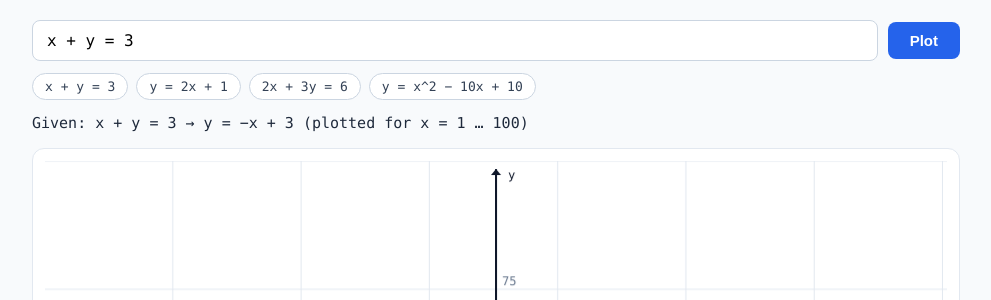
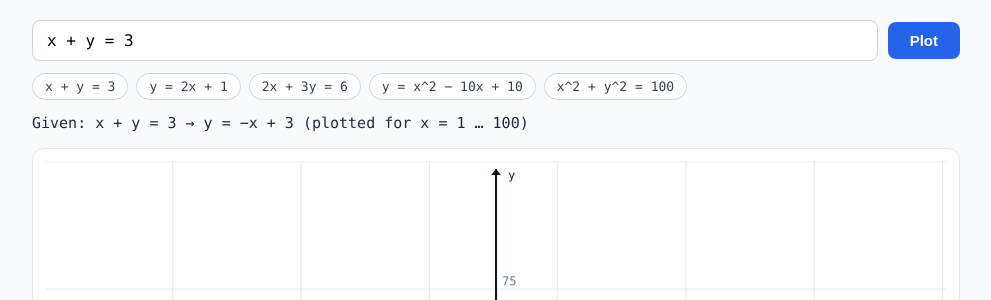
Before and after one commit to skvsree/graph-gen, a FastAPI app: page / in a window 1280 px wide. Shown: the part 77-377 px from the top of the page, without its empty margins (144-1135 px from the left). Run offline with FastAPI, Linux system fonts and the light colour scheme.

Commit message:
Add x^2 + y^2 = 100 example chip

```diff
--- a/templates/index.html
+++ b/templates/index.html
@@ -72,6 +72,7 @@
     <button class="chip" type="button">y = 2x + 1</button>
     <button class="chip" type="button">2x + 3y = 6</button>
     <button class="chip" type="button">y = x^2 − 10x + 10</button>
+    <button class="chip" type="button">x^2 + y^2 = 100</button>
   </div>
 
   <p id="solved"></p>
```
